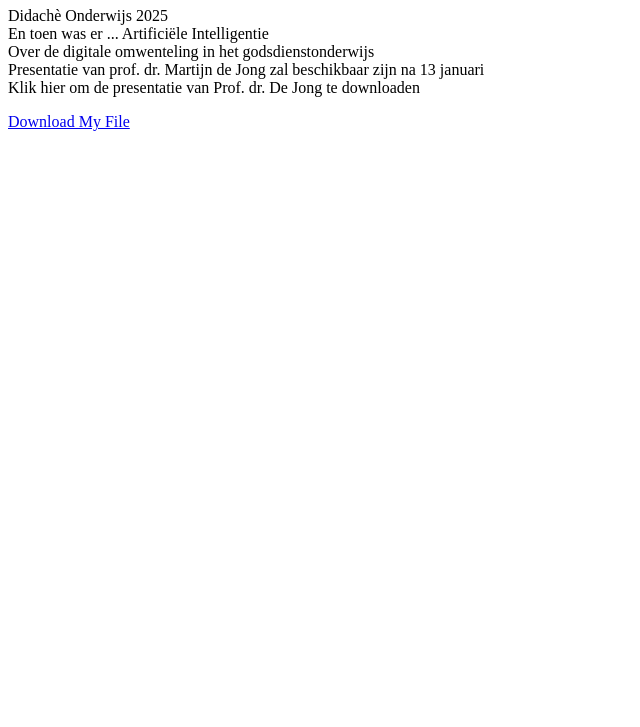
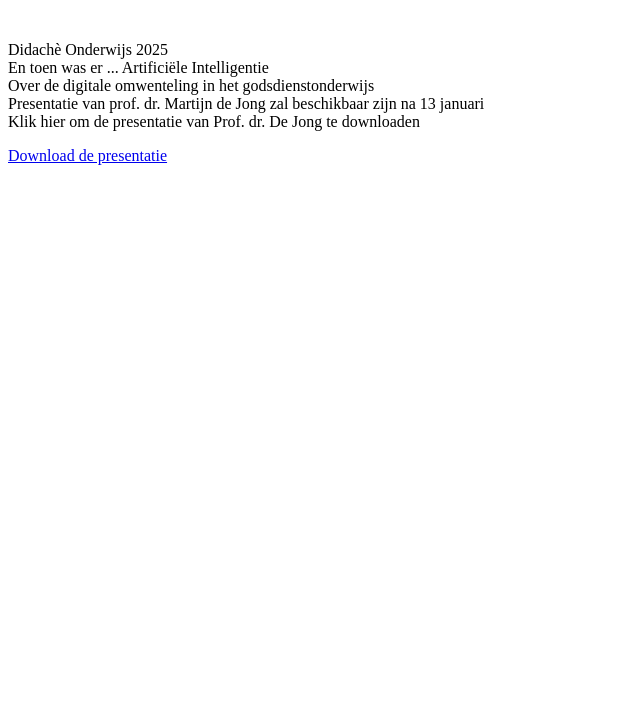
Before and after one commit to mgdejong-ese/Chatbot, a plain HTML site: page index.html in a window 1280 px wide. Shown: the part 73-800 px from the top of the page, without its empty margins (0-640 px from the left). Drawn offline with Linux system fonts and the light colour scheme.

Commit message:
Update index.html

```diff
--- a/index.html
+++ b/index.html
@@ -7,12 +7,13 @@
 </head>
 <body>
   <h1>Didache Studiedag in Leuven</h1>
+  <br>
   <p>Didachè Onderwijs 2025<br>
 En toen was er ... Artificiële Intelligentie<br>
 Over de digitale omwenteling in het godsdienstonderwijs<br>
 
 Presentatie van prof. dr. Martijn de Jong zal beschikbaar zijn na 13 januari<br>
-    Klik hier om de presentatie van Prof. dr. De Jong te downloaden</p>
-  <a href="my-file.pdf" download>Download My File</a>
+Klik hier om de presentatie van Prof. dr. De Jong te downloaden</p>
+  <a href="my-file.pdf" download>Download de presentatie</a>
 </body>
 </html>
```
